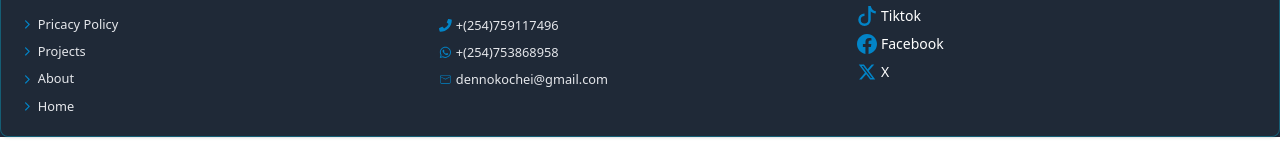
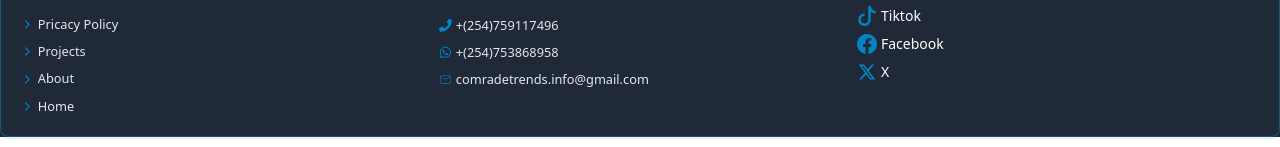
Before and after one commit to DenisKochei/ComradeTrends, a React (Vite) app in the folder client/: page / in a window 1280 px wide. Shown: the part 1042-1189 px from the top of the page. Built offline with nearby package versions, Linux system fonts and the light colour scheme; no server answers.

Commit message:
official email

```diff
--- a/client/src/components/Footer.jsx
+++ b/client/src/components/Footer.jsx
@@ -33,7 +33,7 @@ export default function FooterComp() {
    <Footer.Divider className='mt-1'/>
    <span className='flex items-center gap-1'><FaPhone className='text-sky-600'/><a href='tel:+254759117496'>+(254)759117496</a></span>
    <span className='flex items-center gap-1'><FaWhatsapp className='text-sky-600'/><a href="https://wa.me/+254753868958?text=Hello!">+(254)753868958</a></span>
-   <span className='flex items-center gap-1'><CiMail className='text-sky-600'/><a href='mailto:dennokochei@gmail.com'>dennokochei@gmail.com</a></span>
+   <span className='flex items-center gap-1'><CiMail className='text-sky-600'/><a href='mailto:comradetrends.info@gmail.com'>comradetrends.info@gmail.com</a></span>
    </div>
    <div className='md:w-1/3 mt-5 sm:mt-0 w-full flex flex-col'>
     <Footer.Title className='mb-1 ' title='Socials' />
--- a/client/src/components/HomePostCard.jsx
+++ b/client/src/components/HomePostCard.jsx
@@ -1,11 +1,17 @@
-import React from 'react'
+import { Link } from "react-router-dom"
+import { Button } from "flowbite-react"
 
 export  function HomePostCard({post}) {
   return (
     <div>
       <div className='flex flex-col justify-start items-center'>
         <h1 className='font-semibold text-xl'>{post.title}</h1>
-        <div className=' object-cover overflow-hidden'><img className='w-full h-72 sm:h-96 object-cover' src={post.image} /></div>
+        <Link to={`/search?category=${post && post.category}`} className="self-center mt-2">
+          <Button className="focus:ring-0" pill color='gray' size='xs' >
+            {post.category === "most-trending" ? "Most Trending" : post.category}
+          </Button>
+        </Link>
+        <div className=' object-cover mt-2 overflow-hidden'><img className='w-full h-72 sm:h-96 object-cover' src={post.image} /></div>
         <div className='line-clamp-2' dangerouslySetInnerHTML={{__html : post.content1}}></div>
       </div>
     </div>
```
